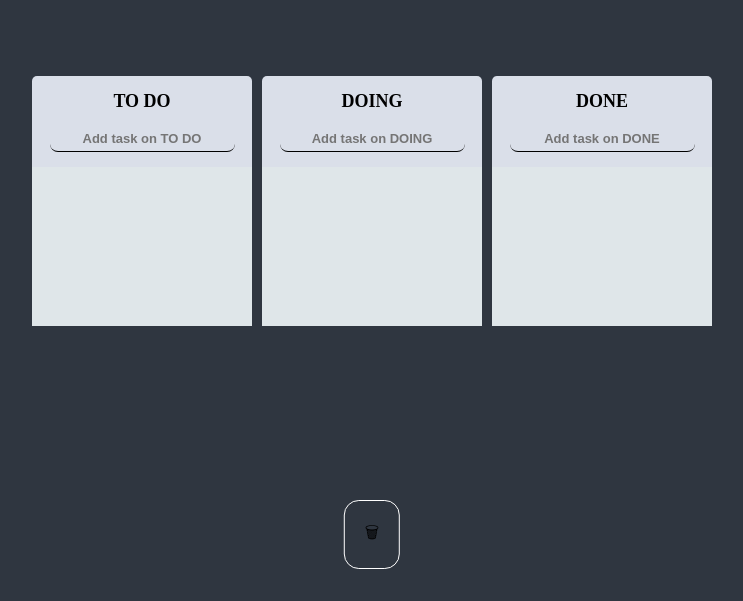
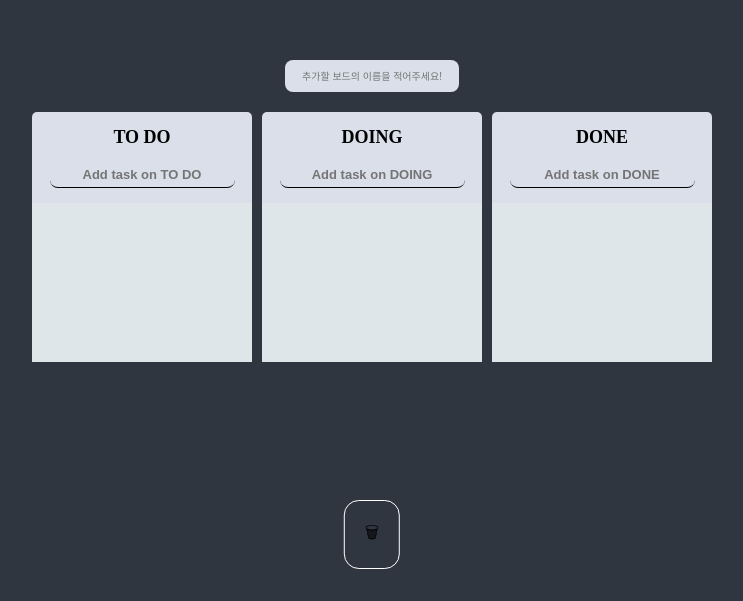
Before and after one commit to tlsgmltjd/Trello-app, a React (Vite) app: page / in a window 1280 px wide. Shown: the part 199-800 px from the top of the page, without its empty margins (268-1011 px from the left). Built offline with nearby package versions, Linux system fonts and the light colour scheme.

Commit message:
Add AddBoardFrom

```diff
--- a/src/App.tsx
+++ b/src/App.tsx
@@ -4,6 +4,7 @@ import styled from "styled-components";
 import { toDoState } from "./atoms";
 import Board from "./Components/Board";
 import Trashcan from "./Components/Trashcan";
+import { useForm } from "react-hook-form";
 
 const Container = styled.div`
   background: ${(props) => props.theme.bgColor};
@@ -15,6 +16,7 @@ const Wrapper = styled.div`
   width: 100%;
   height: 100vh;
   margin: 0 auto;
+  flex-direction: column;
   justify-content: center;
   align-items: center;
 `;
@@ -26,8 +28,47 @@ const Boards = styled.div`
   grid-template-columns: repeat(3, 1fr);
 `;
 
+const AddForm = styled.form`
+  margin: 20px;
+  background-color: rgb(218, 223, 233);
+  display: flex;
+  flex-direction: column;
+  justify-content: center;
+  align-items: center;
+  border-radius: 8px;
+  padding: 10px;
+`;
+
+const AddInput = styled.input`
+  outline: none;
+  border: none;
+  background-color: rgba(0, 0, 0, 0);
+  text-align: center;
+  border-radius: 10px;
+  width: 150px;
+  font-size: 10px;
+  height: 10px;
+`;
+
 export default function App() {
   const [toDos, setToDos] = useRecoilState(toDoState);
+
+  const { register, setValue, handleSubmit } = useForm();
+
+  const onSubmit = ({ addBoard = "" }: { addBoard?: string }) => {
+    if (Object.keys(toDos).includes(addBoard)) {
+      alert("동일한 이름의 보드가 존재합니다!");
+      return;
+    }
+    setToDos((preToDos) => {
+      return {
+        ...preToDos,
+        [addBoard]: [],
+      };
+    });
+
+    setValue("addBoard", "");
+  };
 
   const onDragEnd = (info: DropResult) => {
     const { destination, source } = info;
@@ -84,6 +125,12 @@ export default function App() {
     <DragDropContext onDragEnd={onDragEnd}>
       <Container>
         <Wrapper>
+          <AddForm onSubmit={handleSubmit(onSubmit)}>
+            <AddInput
+              {...register("addBoard", { required: true })}
+              placeholder="추가할 보드의 이름을 적어주세요!"
+            />
+          </AddForm>
           <Boards>
             {Object.keys(toDos).map((boardId) => (
               <Board boardId={boardId} key={boardId} toDos={toDos[boardId]} />
```
